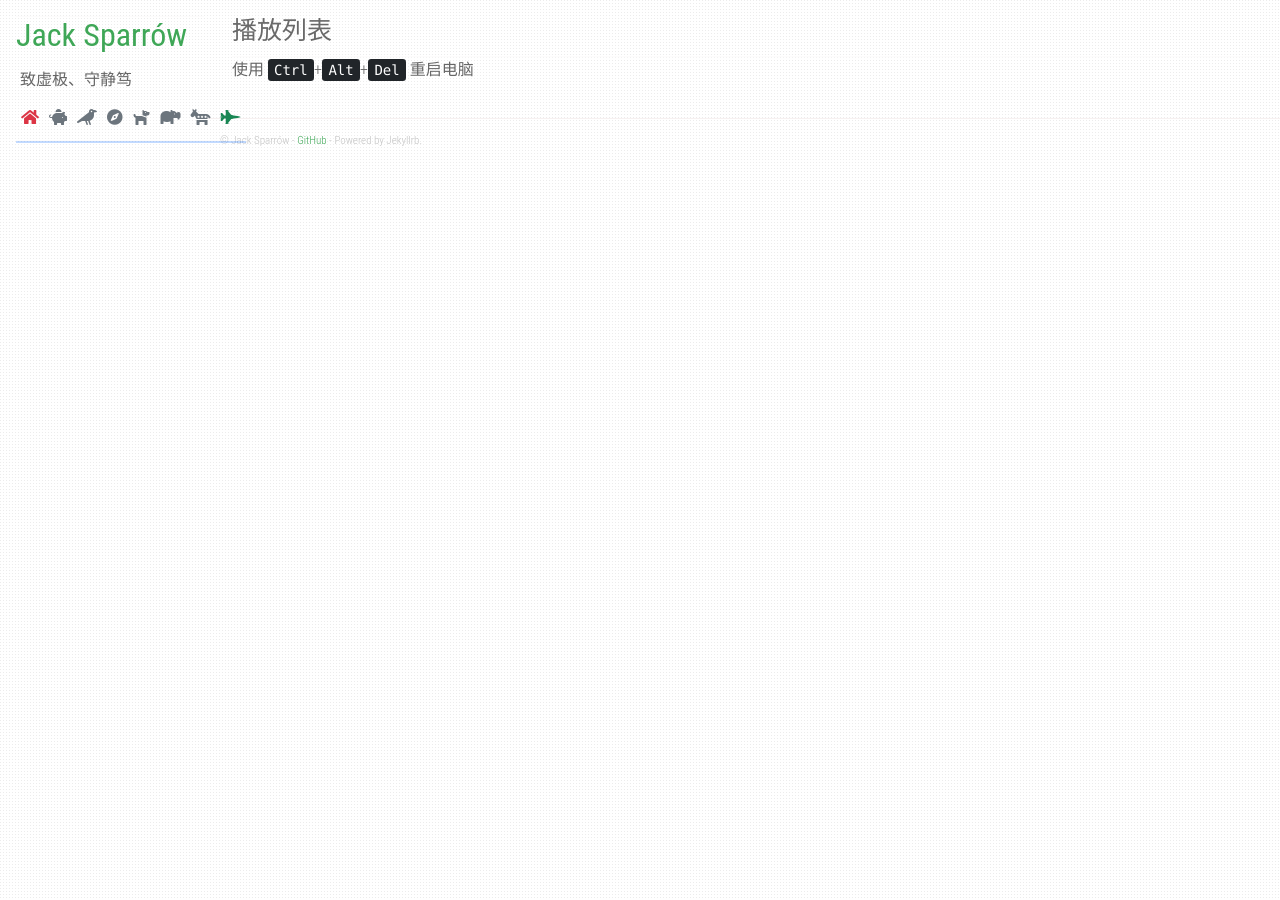
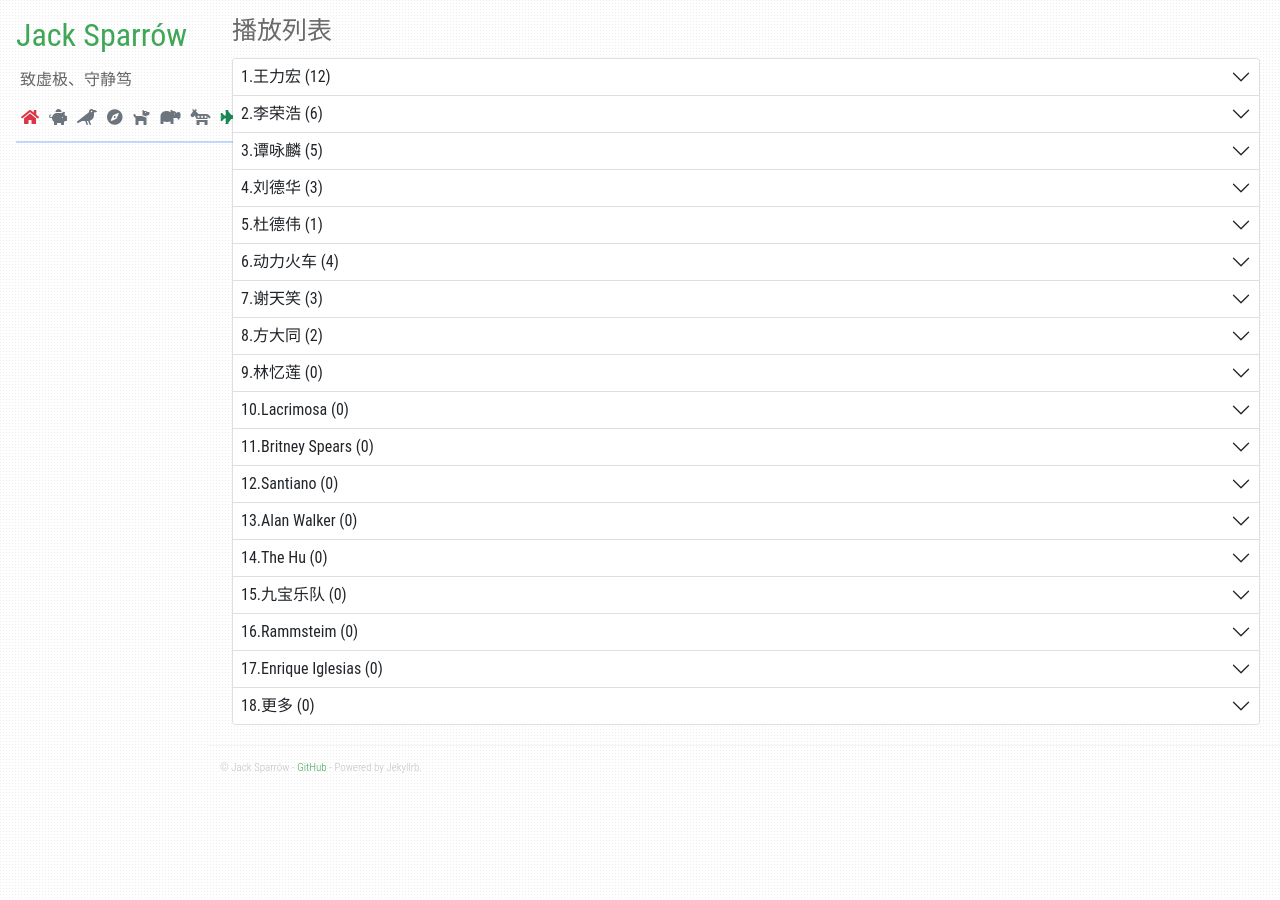
Before and after one commit to Yulinyi/jacksparrow.cn, a Jekyll site: the page built from jbl_pluse4.md, in a window 1280 px wide. Built offline with Jekyll 4.4.1, drawn with Linux system fonts in a browser that asks for light colours; our own code applies the rules of GitHub Pages for plain Markdown files.

Commit message:
jbl_pluse4

```diff
--- a/_config.yml
+++ b/_config.yml
@@ -33,6 +33,43 @@
       # url: /projects/
     # - text: XML Feed
     #   url: /feed.xml
+playlist:
+    - author: 王力宏
+      menus: [星座,在那遥远的地方,Julia,唯一,心中的日月,火力全开,摇滚怎么了!,改变自己,Flow,竹林深处,爱你等于爱自己,一首简单的歌]
+    - author: 李荣浩
+      menus: [爱就爱了,小芳,模特,李白,麻雀,老街]
+    - author: 谭咏麟
+      menus: [笑看人生,爱情陷阱,再见亦是泪,卡拉永远OK,讲不出再见]
+    - author: 刘德华
+      menus: [踢出个未来,世界第一等,暗里着迷]
+    - author: 杜德伟
+      menus: [让爱那么愉快]
+    - author: 动力火车
+      menus: [忠孝东路走九遍,无情的情书,艾琳娜,再会吧我的心上人!]
+    - author: 谢天笑
+      menus: [幻觉,不会改变,潮起潮落什么都不为]
+    - author: 方大同
+      menus: [小芳,Flow]
+    - author: 林忆莲
+      menus: []
+    - author: Lacrimosa
+      menus: []
+    - author: Britney Spears
+      menus: []
+    - author: Santiano
+      menus: []
+    - author: Alan Walker
+      menus: []
+    - author: The Hu
+      menus: []
+    - author: 九宝乐队
+      menus: []
+    - author: Rammsteim
+      menus: []
+    - author: Enrique Iglesias
+      menus: []
+    - author: 更多
+      menus: []
 
 url: "https://jacksparrow.cn"
 baseurl: ""
--- a/jbl_pluse4.md
+++ b/jbl_pluse4.md
@@ -2,4 +2,26 @@
 title: 播放列表
 ---
 
-使用 <kbd>Ctrl</kbd>+<kbd>Alt</kbd>+<kbd>Del</kbd> 重启电脑
+<!-- 使用 <kbd>Ctrl</kbd>+<kbd>Alt</kbd>+<kbd>Del</kbd> 重启电脑 -->
+
+<div class="accordion" id="accordionExample">
+    {% for i in site.playlist %}
+              <!-- <li><a class="about" href="{{ i.url }}">{{ i.text }}</a></li> -->
+    <div class="accordion-item">
+    <h2 class="accordion-header" id="headingThree-{{ forloop.index }}">
+      <button class="accordion-button p-2 collapsed" type="button" data-bs-toggle="collapse" data-bs-target="#collapseThree-{{forloop.index}}" aria-expanded="false" aria-controls="collapseThree-{{forloop.index}}">
+        {{forloop.index}}.{{ i.author }}&nbsp;({{i.menus.size}})
+      </button>
+    </h2>
+    <div id="collapseThree-{{forloop.index}}" class="accordion-collapse collapse" aria-labelledby="headingThree-{{forloop.index}}" data-bs-parent="#accordionExample">
+      <div class="accordion-body p-1">
+        <ul class="list-group list-group-flush list-group-item-action">
+            {% for item in i.menus%}
+            <li class="list-group-item list-group-item-action p-1"><i class="fas fa-play-circle"></i>&nbsp;{{ item }}</li>
+            {% endfor %}
+        </ul>
+      </div>
+    </div>
+  </div>
+  {% endfor %}
+</div>
```
